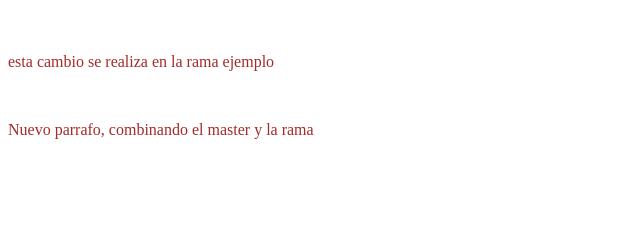
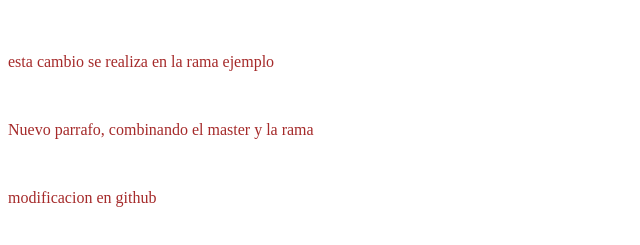
Before and after one commit to destinolunar/proyecto-git, a plain HTML site: page index.html in a window 1280 px wide. Shown: the part 159-404 px from the top of the page, without its empty margins (0-640 px from the left). Drawn offline with Linux system fonts and the light colour scheme.

Commit message:
primera edición en GitHub

```diff
--- a/index.html
+++ b/index.html
@@ -15,5 +15,7 @@
 	<p>esta cambio se realiza en la rama ejemplo</p>
 	<br>
 	<p>Nuevo parrafo, combinando el master y la rama</p>
+	<br>
+	<p> modificacion en github</p>
 </body>
 </html>
```
